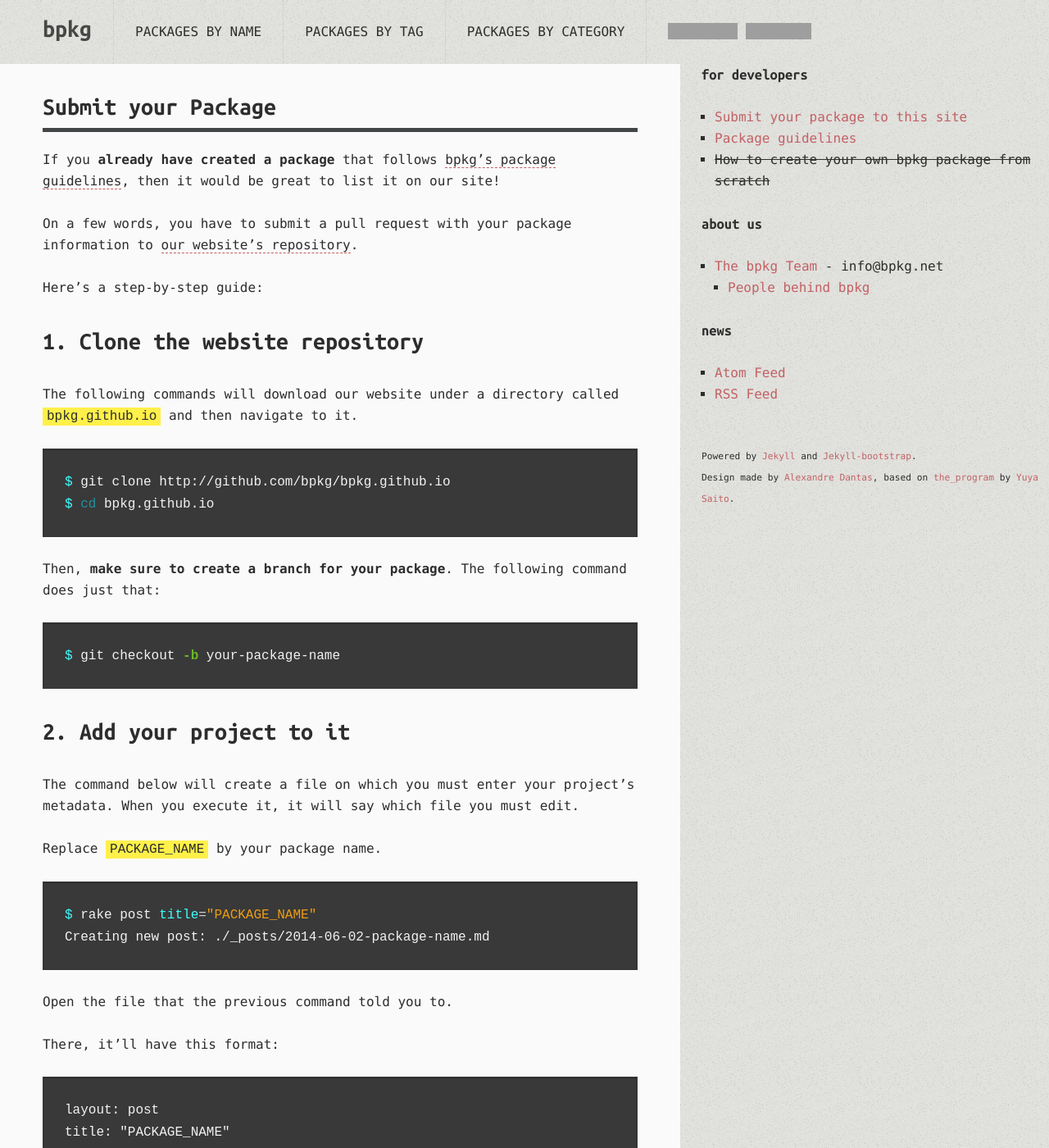
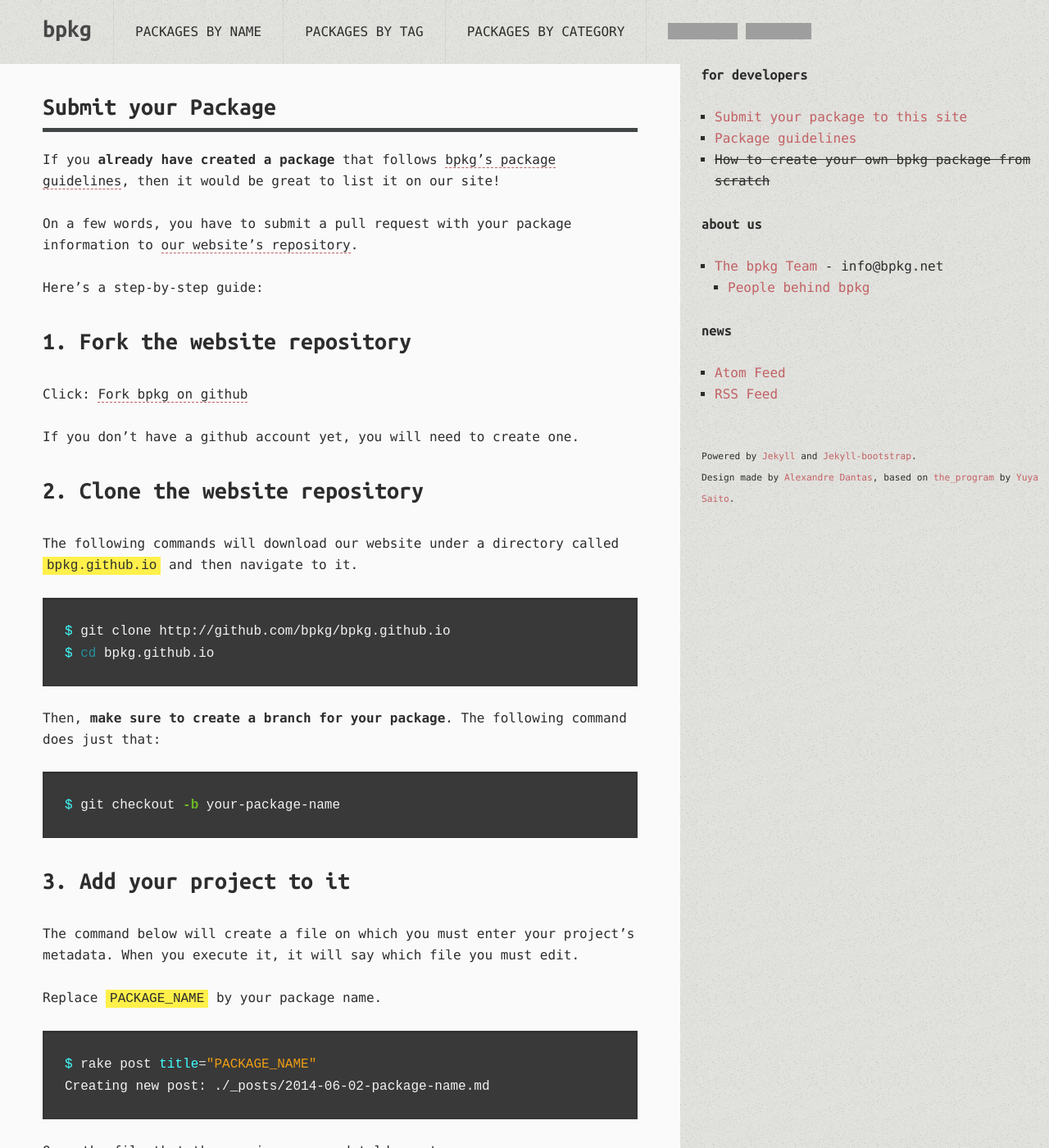
Before and after one commit to bpkg/bpkg.github.io, a Jekyll site: the page built from submit/index.md, in a window 1280 px wide and 1400 px high. Shown: the whole window at 82% size. Built offline with Jekyll 4.4.1, drawn with Linux system fonts in a browser that asks for light colours; comment, search, counter and statistics services are not loaded; some of the changed text lies outside the part shown; grey boxes are pictures that could not be loaded.

Commit message:
Added Fork instruction to submit page (#33)

```diff
--- a/submit/index.md
+++ b/submit/index.md
@@ -11,7 +11,13 @@ On a few words, you have to submit a pull request with your package information
 
 Here's a step-by-step guide:
 
-## 1. Clone the website repository
+## 1. Fork the website repository
+
+Click: [Fork bpkg on github](https://github.com/bpkg/bpkg.github.io/fork)
+
+If you don't have a github account yet, you will need to create one.
+
+## 2. Clone the website repository
 
 The following commands will download our website under a directory called `bpkg.github.io` and then navigate to it.
 
@@ -26,7 +32,7 @@ Then, **make sure to create a branch for your package**. The following command d
 $ git checkout -b your-package-name
 {% endhighlight %}
 
-## 2. Add your project to it
+## 3. Add your project to it
 
 The command below will create a file on which you must enter your project's metadata. When you execute it, it will say which file you must edit.
 
```
Also changed, not shown: other parts of submit/index.md (+1 -1 lines).
